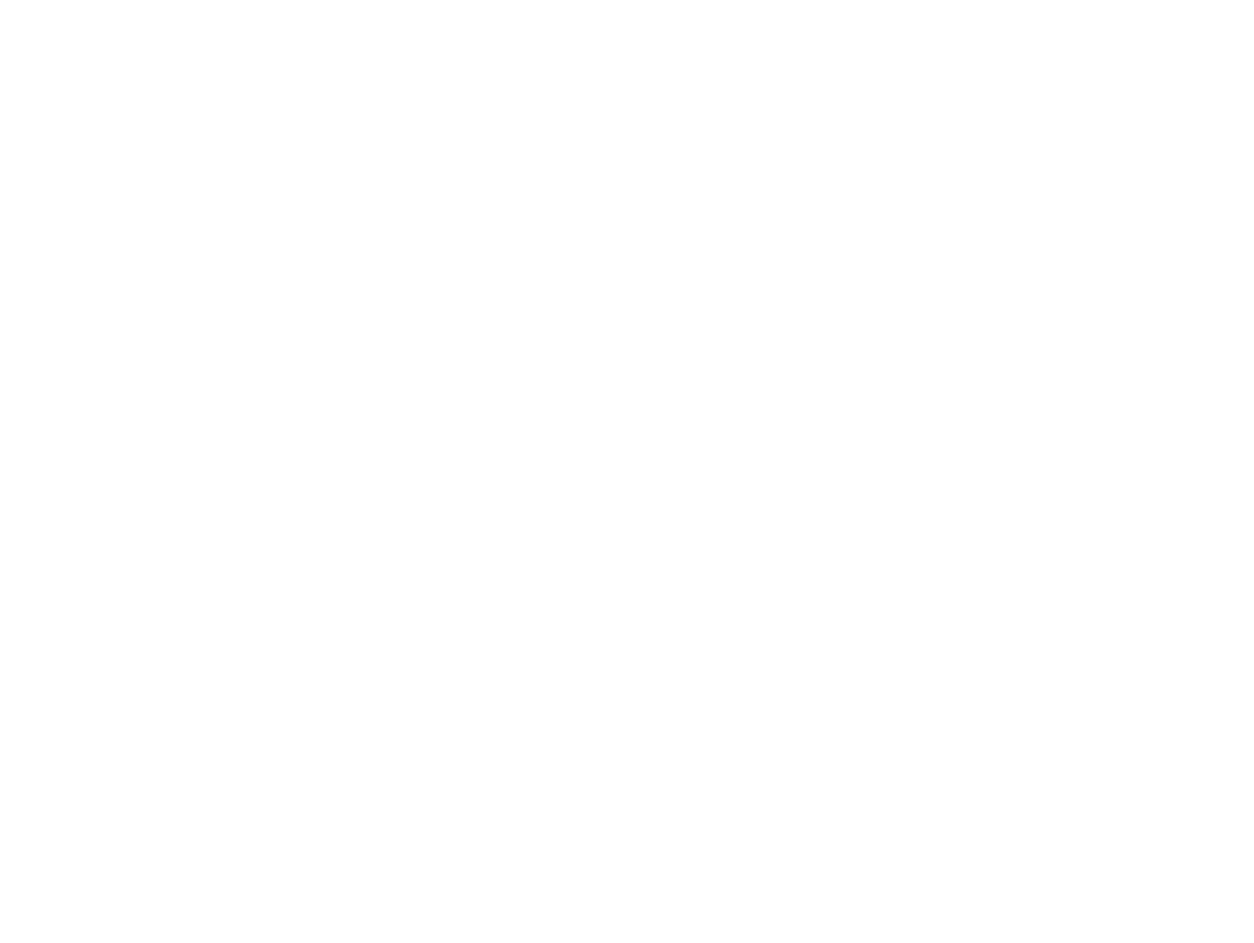
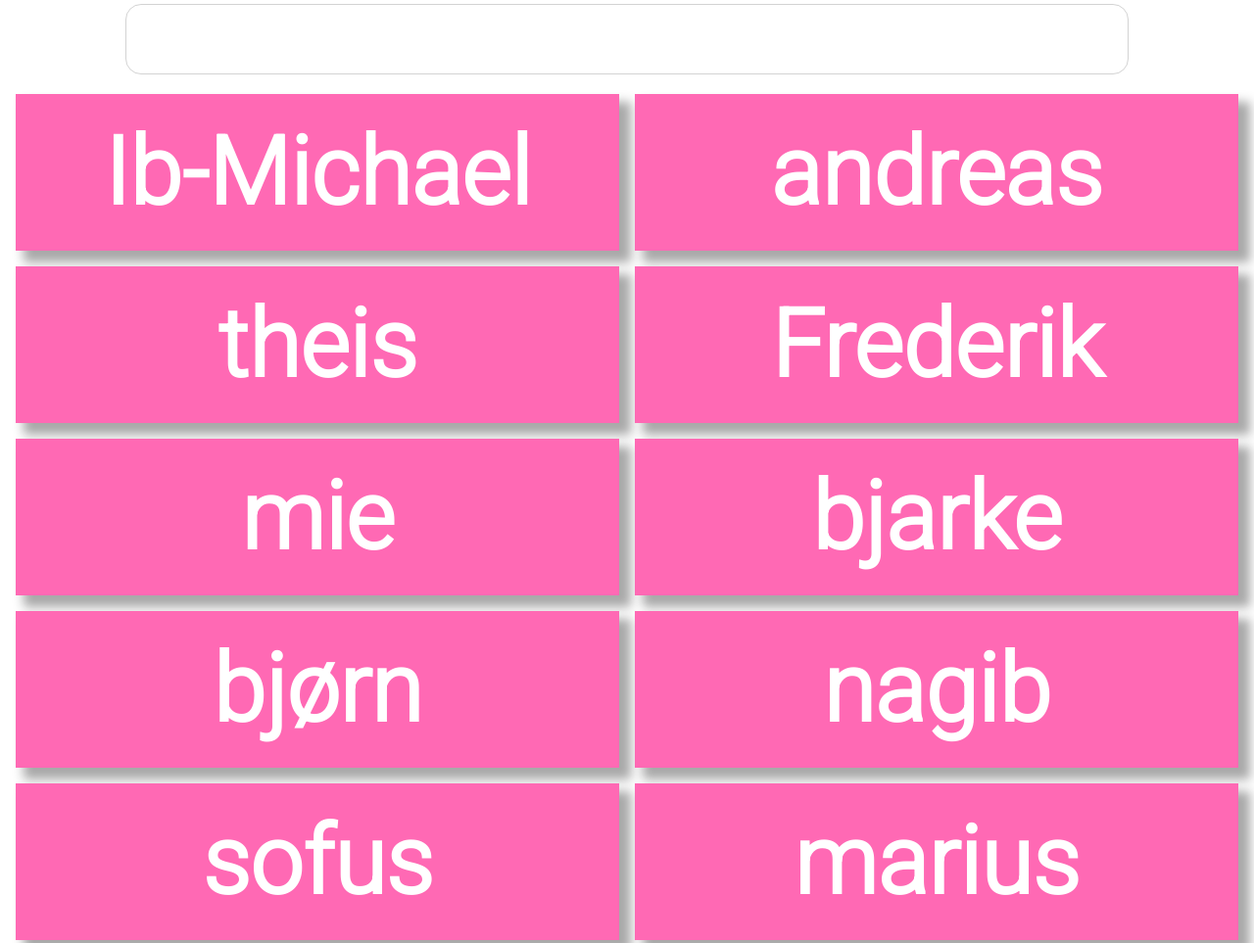
Before and after one commit to youngthuq/Programmering-B, a plain HTML site: page 09-JAVASCRIPT-ARRAYS/index.html in a window 1280 px wide. Shown: the top 963 px of the page at 98% size. Before the commit the page ends 800 px from the top, so only its background shows below. Drawn offline with Linux system fonts and the light colour scheme.

Commit message:
vi har arbejdet med arrays

```diff
--- a/09-JAVASCRIPT-ARRAYS/index.css
+++ b/09-JAVASCRIPT-ARRAYS/index.css
@@ -5,3 +5,45 @@
     box-sizing: border-box;
     font-family:'Roboto';
 }
+
+body{
+    height:100vh;
+    width:100vw;
+}
+
+main{
+    display:grid;
+    grid-template-columns:1fr 1fr;
+    gap:1rem;
+    padding:1rem;
+}
+header{
+    height:10vh;
+    display: grid;
+    place-items:center;
+}
+
+input{
+    width:80vw;
+    font-size:2rem;
+    border-radius:1rem;
+    outline:none;
+    padding:1rem;
+    border:1px solid lightgray;
+}
+
+.card{
+    display:grid;
+    place-items: center;
+    background-color:hotpink;
+    height:10rem;
+    color:white;
+    font-size: 3rem;
+    box-shadow: 10px 10px 10px 2px darkgray;
+    transition: all .3s ease-in-out;
+    cursor: pointer;
+}
+.card:hover{
+    transform:scale(1.1);
+    border:4px solid white;
+}
--- a/09-JAVASCRIPT-ARRAYS/index.html
+++ b/09-JAVASCRIPT-ARRAYS/index.html
@@ -8,6 +8,12 @@
     <link rel="stylesheet" href="index.css">
 </head>
 <body>
+    <header>
+        <input type="text" id='input'>
+    </header>
+    <main>
+    </main>
+
 
     <script src="index.js"></script>
 </body>
--- a/09-JAVASCRIPT-ARRAYS/index.js
+++ b/09-JAVASCRIPT-ARRAYS/index.js
@@ -0,0 +1,41 @@
+let main = document.querySelector('main')
+let input = document.querySelector('#input')
+
+
+
+const addCard = name => {
+    let newCard = document.createElement('div')
+    newCard.classList.add('card')
+    let newH = document.createElement('h1')
+    newH.innerHTML = name
+    newCard.append(newH)
+    main.append(newCard)
+}
+
+addCard('Ib-Michael')
+
+//vi vil gerne lave et array med tekst variabler
+let names = ['andreas','theis', 'Frederik', 'mie', 'bjarke', 'bjørn', 'nagib', 'sofus', 'marius', 'emil' , 'simon-bimon']
+
+names.push('Kong Christian')
+
+names.map( name => addCard(name) )
+
+input.addEventListener('input', ()=>{
+    let results = names.filter( name => name.toLowerCase().includes(input.value.toLowerCase()) )
+    main.innerHTML = ''
+    results.map( name => addCard(name) )
+})
+
+
+
+
+
+
+
+
+
+// her er et for loop
+// for(let i = 0; i < names.length; i++){
+//     console.log(names[i])
+// }
```
